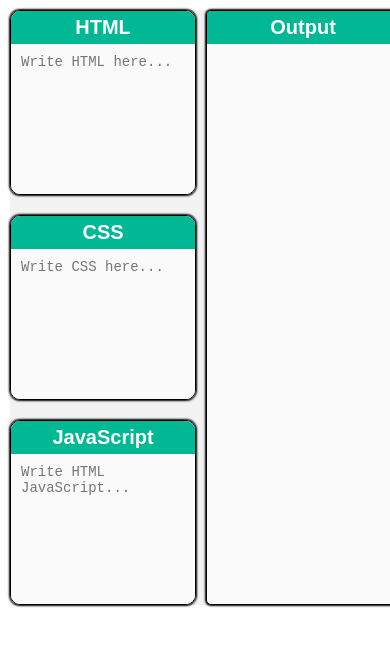
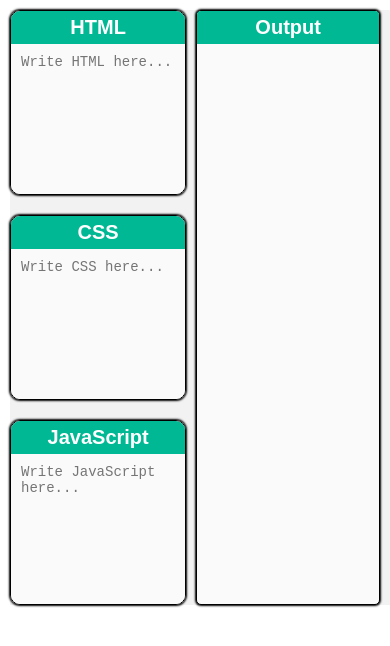
Before and after one commit to Durgeshmauryaji/Code-Editor, a plain HTML site: page index.html in a window 390 px wide. Drawn offline with Linux system fonts and the light colour scheme.

Commit message:
Code Editor

```diff
--- a/index.html
+++ b/index.html
@@ -19,7 +19,7 @@
             </div>
             <div class="content">
             <h3>JavaScript</h3>
-            <textarea placeholder="Write HTML JavaScript..."></textarea>
+            <textarea placeholder="Write JavaScript here..."></textarea>
             </div>
         </div>
 
--- a/style.css
+++ b/style.css
@@ -73,3 +73,11 @@ textarea {
     height: 100%;
     border: none;
 }
+
+@media  (max-width:575px) {
+
+ .right{
+   width: 180px;
+   margin-right: 20px;
+ }
+}
```
